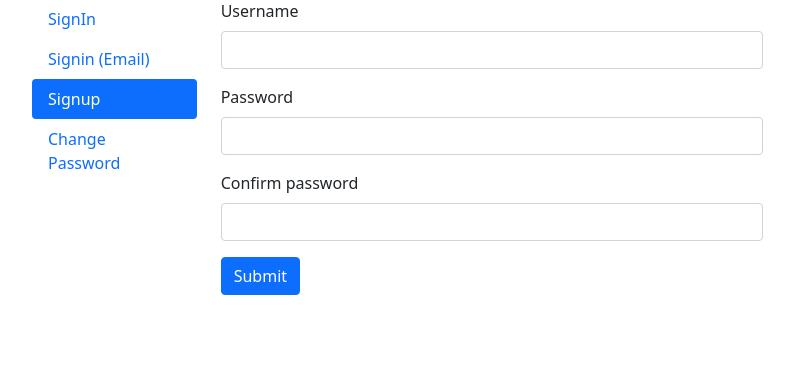
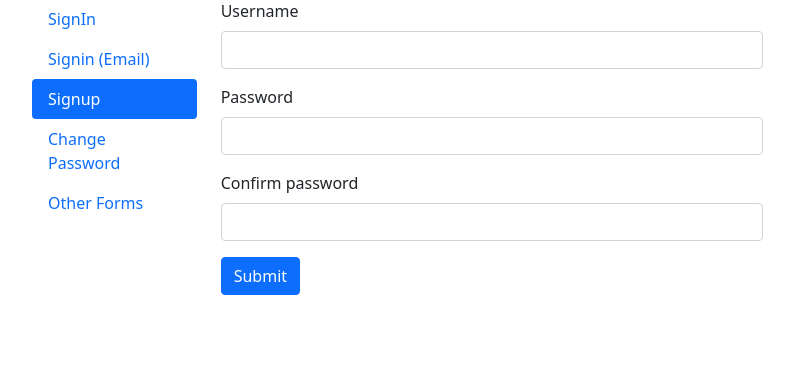
Before and after one commit to persidskiy/ibro-samples, a Flask app: page /forms/signup in a window 1280 px wide. Shown: the part 64-441 px from the top of the page, without its empty margins (54-848 px from the left). Run offline with Flask 2, Linux system fonts and the light colour scheme; some libraries are stand-ins or nearby versions.

Commit message:
other forms

```diff
--- a/web/src/forms.py
+++ b/web/src/forms.py
@@ -48,6 +48,13 @@ def respond_to_submit():
         form_json_str=form_json_str,
         page_title=request.args.get('title', 'Ok'))
 
+@bp.route("/other")
+def other():
+    return render_template(
+        'forms/other_forms.html',
+        menu='forms',
+        forms_menu="other_forms",
+        page_title="Ohter Forms")
 
 @bp.route("/handle-login", methods=["POST"])
 def handle_login():
--- a/web/src/templates/forms/forms_common.html
+++ b/web/src/templates/forms/forms_common.html
@@ -12,6 +12,8 @@
                 href="{{ url_for('forms.signup_username') }}">Signup</a>
             <a class="nav-link {%if forms_menu == 'change_password' %}active{% endif %}"
                 href="{{ url_for('forms.change_password') }}">Change Password</a>
+            <a class="nav-link {%if forms_menu == 'other_forms' %}active{% endif %}"
+                href="{{ url_for('forms.other') }}">Other Forms</a>
         </div>
     </div>
     <div class="col-sm-6">
```
Also changed, not shown: web/src/templates/forms/other_forms.html (added, +15 -0 lines), web/tests/run_tests.py (+4 -3 lines).
